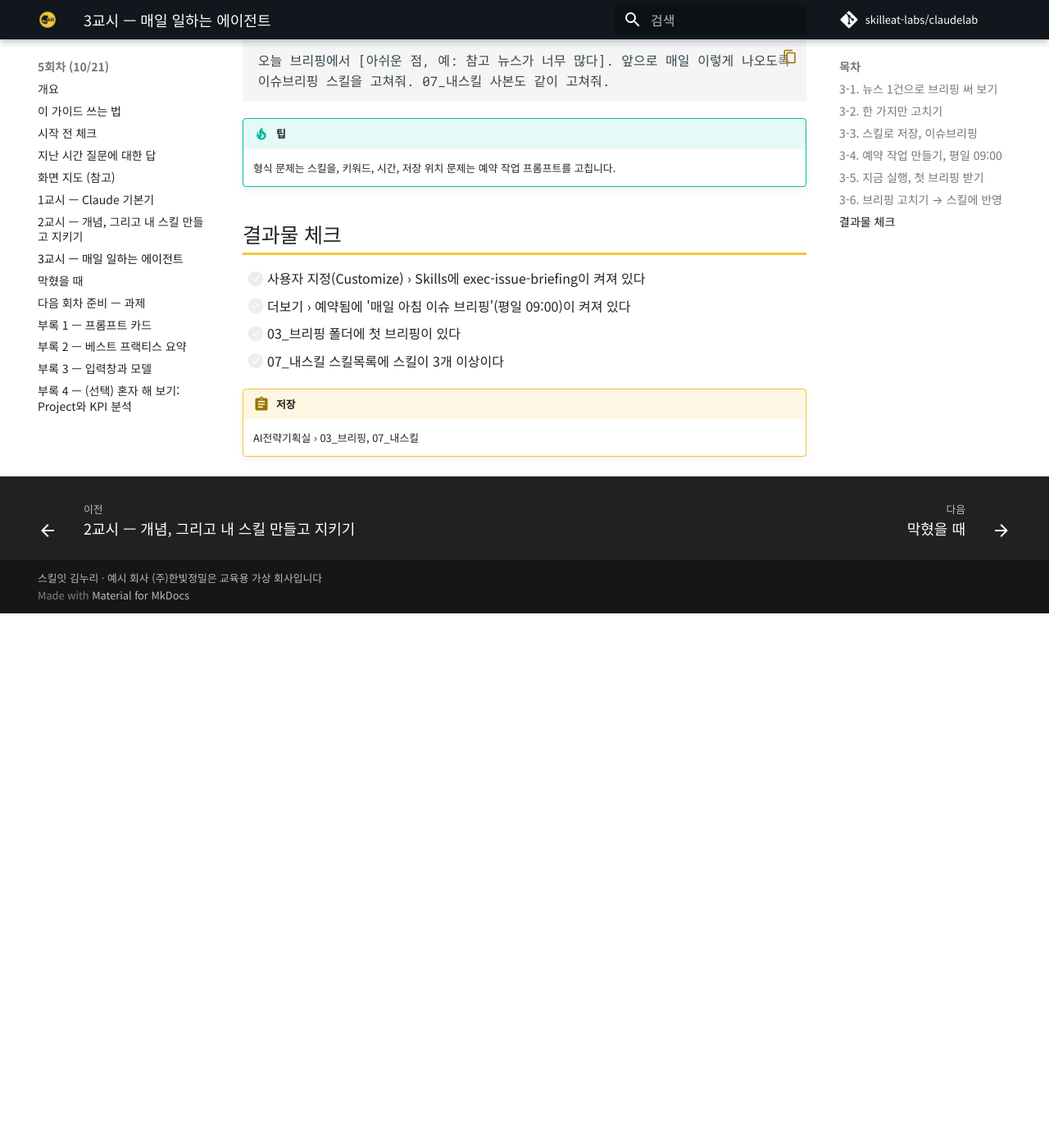
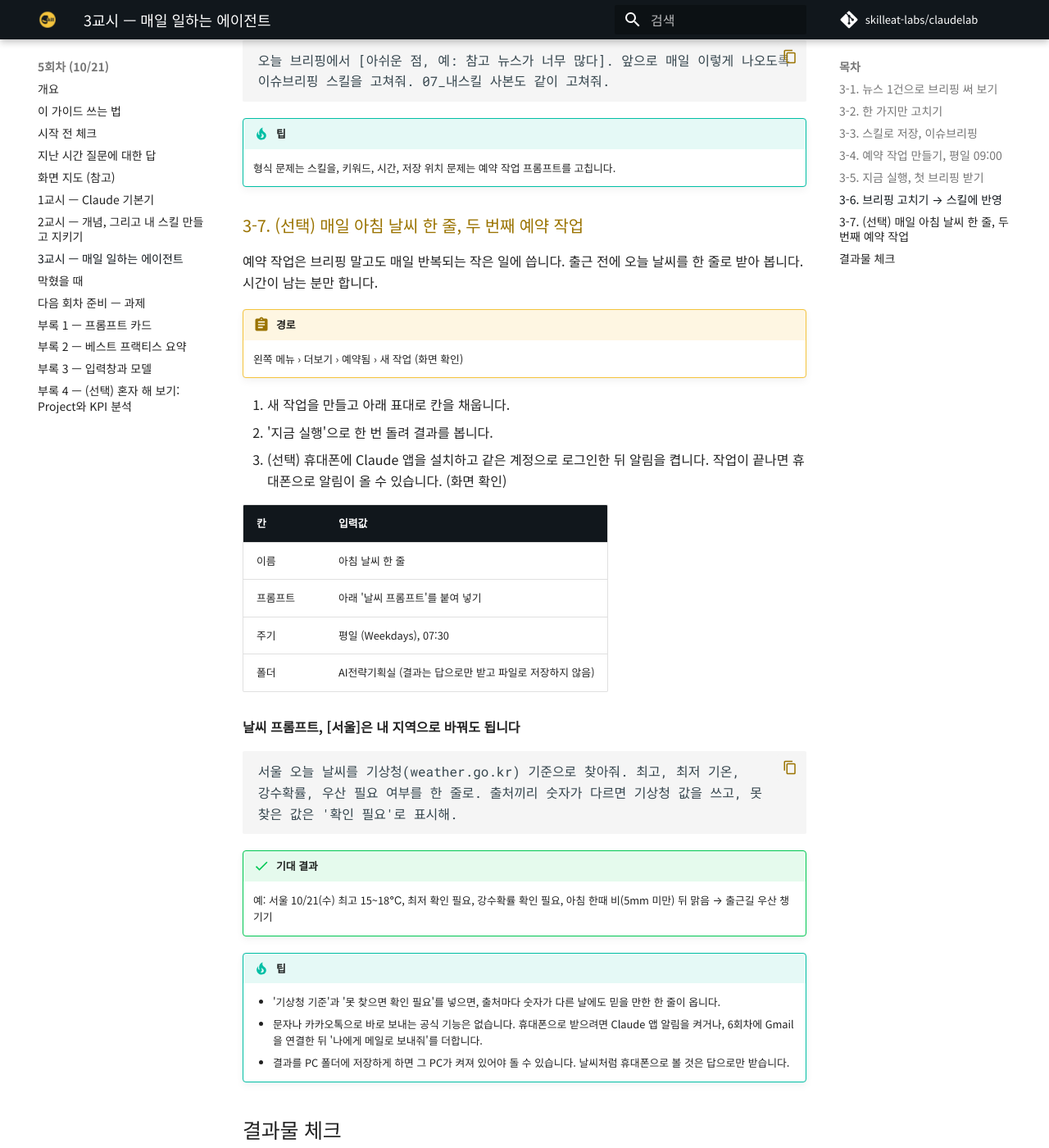
Before and after one commit to skilleat-labs/claudelab, an MkDocs documentation site: the page built from docs/day5/07.md, in a window 1280 px wide and 1400 px high, scrolled down 4057 px. Shown: the whole window at 82% size. Built offline with MkDocs 1.6.1 and Material for MkDocs 9.7.7, drawn with Linux system fonts in a browser that asks for light colours; comment, search, counter and statistics services are not loaded; before the commit the page ends 4805 px from its top, so only the background shows below that.

Commit message:
5회차 3-7 (선택): 매일 아침 날씨 한 줄 예약 작업
Co-Authored-By: Claude Opus 5.5 <noreply@anthropic.com>

````diff
--- a/docs/day5/07.md
+++ b/docs/day5/07.md
@@ -136,6 +136,38 @@
 !!! tip "팁"
     형식 문제는 스킬을, 키워드, 시간, 저장 위치 문제는 예약 작업 프롬프트를 고칩니다.
 
+### 3-7. (선택) 매일 아침 날씨 한 줄, 두 번째 예약 작업
+
+예약 작업은 브리핑 말고도 매일 반복되는 작은 일에 씁니다. 출근 전에 오늘 날씨를 한 줄로 받아 봅니다. 시간이 남는 분만 합니다.
+
+!!! abstract "경로"
+    왼쪽 메뉴 › 더보기 › 예약됨 › 새 작업 (화면 확인)
+
+1. 새 작업을 만들고 아래 표대로 칸을 채웁니다.
+2. '지금 실행'으로 한 번 돌려 결과를 봅니다.
+3. (선택) 휴대폰에 Claude 앱을 설치하고 같은 계정으로 로그인한 뒤 알림을 켭니다. 작업이 끝나면 휴대폰으로 알림이 올 수 있습니다. (화면 확인)
+
+| 칸 | 입력값 |
+| --- | --- |
+| 이름 | 아침 날씨 한 줄 |
+| 프롬프트 | 아래 '날씨 프롬프트'를 붙여 넣기 |
+| 주기 | 평일 (Weekdays), 07:30 |
+| 폴더 | AI전략기획실 (결과는 답으로만 받고 파일로 저장하지 않음) |
+
+**날씨 프롬프트, [서울]은 내 지역으로 바꿔도 됩니다**
+
+```text
+서울 오늘 날씨를 기상청(weather.go.kr) 기준으로 찾아줘. 최고, 최저 기온, 강수확률, 우산 필요 여부를 한 줄로. 출처끼리 숫자가 다르면 기상청 값을 쓰고, 못 찾은 값은 '확인 필요'로 표시해.
+```
+
+!!! success "기대 결과"
+    예: 서울 10/21(수) 최고 15~18℃, 최저 확인 필요, 강수확률 확인 필요, 아침 한때 비(5mm 미만) 뒤 맑음 → 출근길 우산 챙기기
+
+!!! tip "팁"
+    - '기상청 기준'과 '못 찾으면 확인 필요'를 넣으면, 출처마다 숫자가 다른 날에도 믿을 만한 한 줄이 옵니다.
+    - 문자나 카카오톡으로 바로 보내는 공식 기능은 없습니다. 휴대폰으로 받으려면 Claude 앱 알림을 켜거나, 6회차에 Gmail을 연결한 뒤 '나에게 메일로 보내줘'를 더합니다.
+    - 결과를 PC 폴더에 저장하게 하면 그 PC가 켜져 있어야 돌 수 있습니다. 날씨처럼 휴대폰으로 볼 것은 답으로만 받습니다.
+
 ## 결과물 체크
 
 - [ ] 사용자 지정(Customize) › Skills에 exec-issue-briefing이 켜져 있다
````
Also changed, not shown: docs/day5/10.md (+1 -0 lines).
